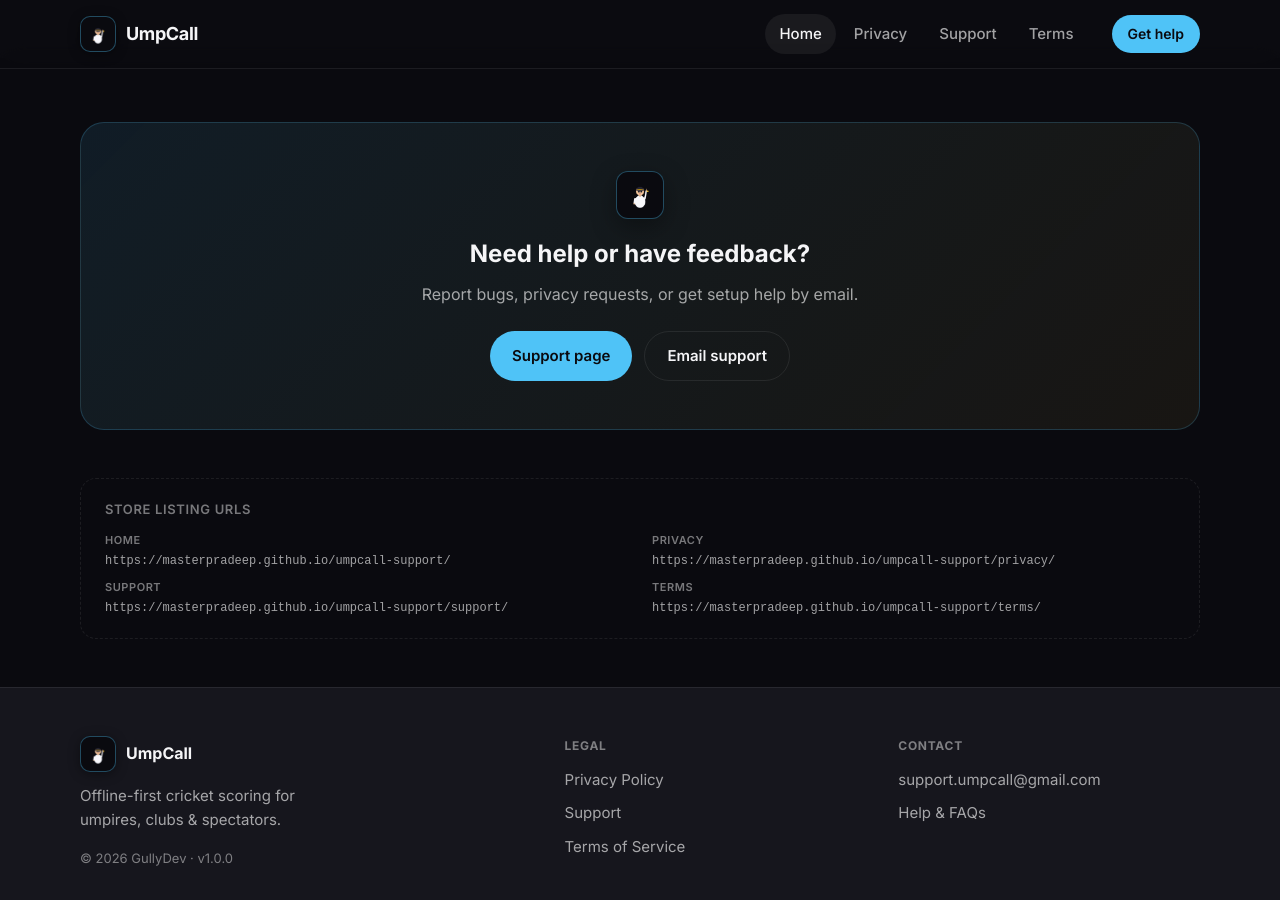
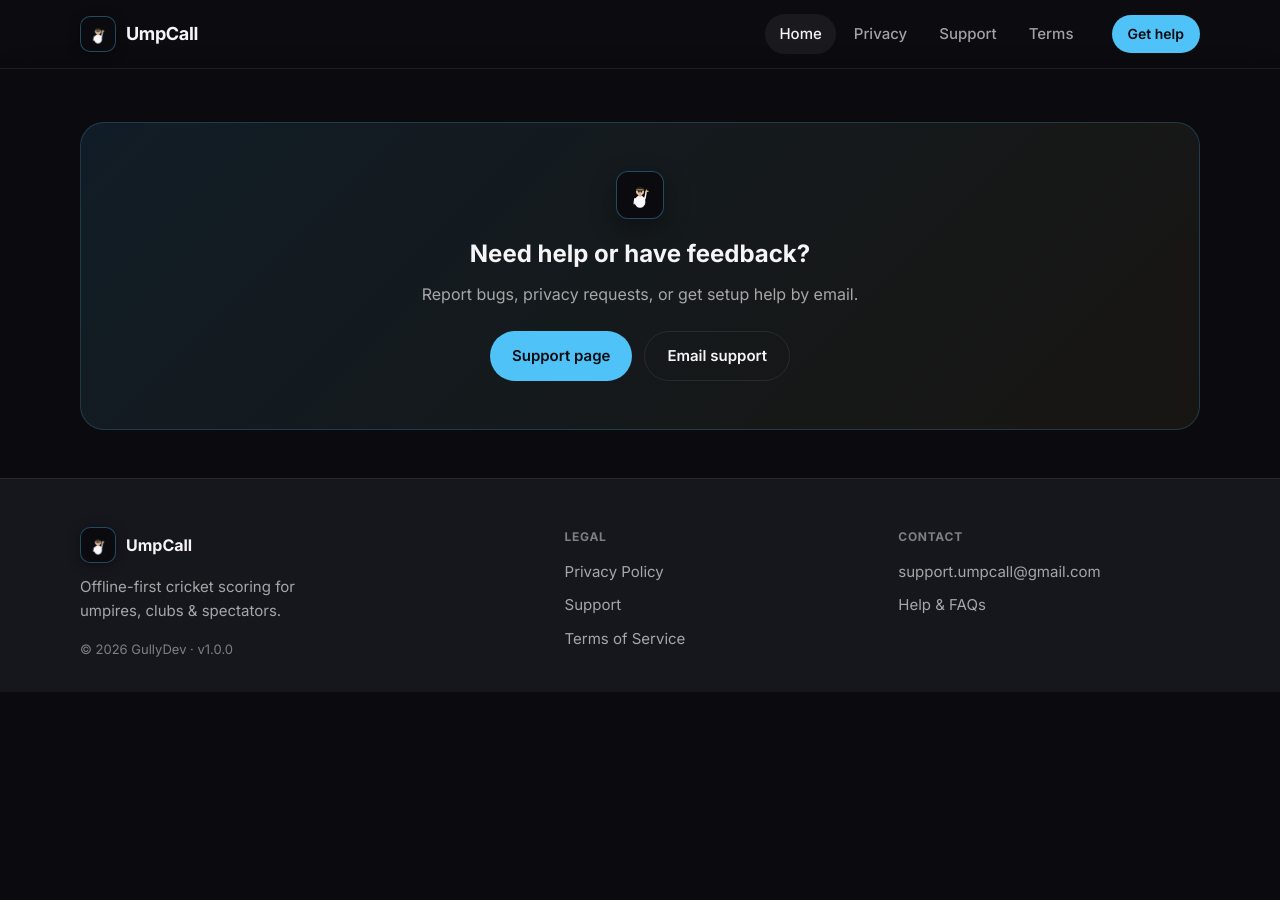
Before and after one commit to masterpradeep/umpcall-support, a Jekyll site: the page built from index.md, in a window 1280 px wide and 900 px high, scrolled down 1968 px. Built offline with Jekyll 4.4.1, drawn with Linux system fonts in a browser that asks for light colours; after the commit the page ends 2660 px from its top, so only the background shows below that.

Commit message:
Remove developer store listing URLs block from public homepage.

```diff
--- a/_layouts/home.html
+++ b/_layouts/home.html
@@ -147,18 +147,6 @@
     </div>
   </section>
 
-  <section class="section store-section">
-    <div class="container store-legal">
-      <h2>Store listing URLs</h2>
-      <ul class="url-list">
-        <li><span class="url-label">Home</span><code>{{ site.url }}{{ site.baseurl }}/</code></li>
-        <li><span class="url-label">Privacy</span><code>{{ site.url }}{{ site.baseurl }}/privacy/</code></li>
-        <li><span class="url-label">Support</span><code>{{ site.url }}{{ site.baseurl }}/support/</code></li>
-        <li><span class="url-label">Terms</span><code>{{ site.url }}{{ site.baseurl }}/terms/</code></li>
-      </ul>
-    </div>
-  </section>
-
   {% include footer.html %}
 </body>
 </html>
```
